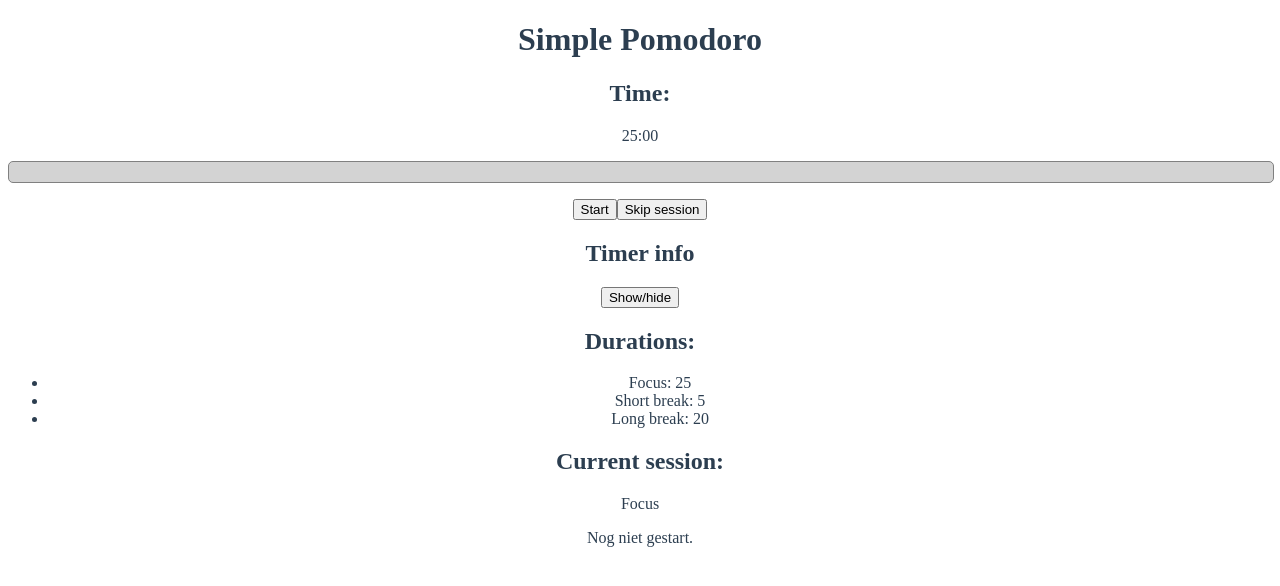
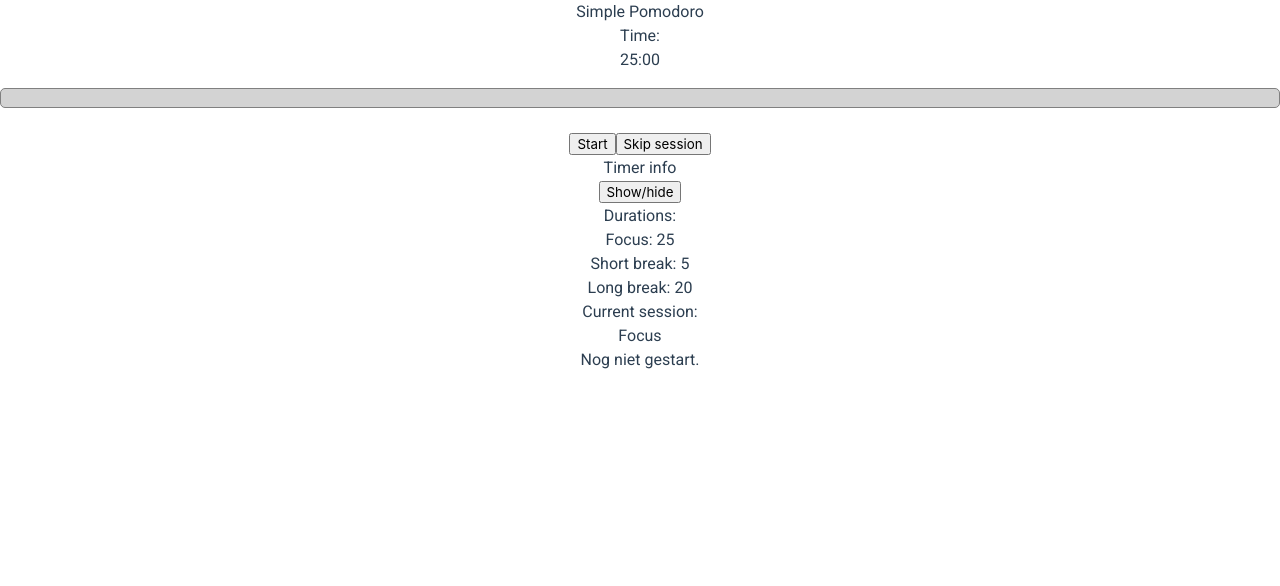
Before and after one commit to Thilerion/vue-pomodoro, a Vue app: page / in a window 1280 px wide. Shown: the top 586 px of the page. Built offline with nearby package versions, Linux system fonts and the light colour scheme.

Commit message:
revert to pre-bulma

```diff
--- a/package.json
+++ b/package.json
@@ -7,6 +7,7 @@
     "build": "vue-cli-service build"
   },
   "dependencies": {
+    "bulma": "^0.6.2",
     "moment": "^2.21.0",
     "vue": "^2.5.13",
     "vuex": "^3.0.1"
--- a/public/index.html
+++ b/public/index.html
@@ -4,7 +4,8 @@
     <meta charset="utf-8">
     <meta http-equiv="X-UA-Compatible" content="IE=edge">
     <meta name="viewport" content="width=device-width,initial-scale=1.0">
-    <link rel="shortcut icon" href="<%= webpackConfig.output.publicPath %>favicon.ico">
+	<link rel="shortcut icon" href="<%= webpackConfig.output.publicPath %>favicon.ico">
+	<link href="https://fonts.googleapis.com/css?family=Roboto:300,400,500" rel="stylesheet">
     <title>simple-pomodoro</title>
   </head>
   <body>
--- a/src/App.vue
+++ b/src/App.vue
@@ -1,24 +1,22 @@
 <template>
   <div id="app">
-    <flashing></flashing>
 	<pomodoro></pomodoro>
   </div>
 </template>
 
 <script>
 import Pomodoro from './components/Pomodoro'
-import Flashing from './components/Flashing'
 export default {
   name: 'app',
   components: {
-	  Pomodoro,
-	  Flashing
+	  Pomodoro
   }
 }
 </script>
 
 <style>
 #app {
+	font-family: 'Roboto', sans-serif;
 	-webkit-font-smoothing: antialiased;
 	-moz-osx-font-smoothing: grayscale;
 	text-align: center;
--- a/src/components/Flashing.vue
+++ /dev/null
@@ -1,49 +0,0 @@
-<template>
-	<div class="flashing-bg" :class="animationClass">
-
-	</div>
-</template>
-
-<script>
-export default {
-	computed: {
-		endOfSessionReached() {
-			return this.$store.state.endOfSession;
-		},
-		animationClass() {
-			if (this.endOfSessionReached) return 'animate';
-			else return 'dont-animate';
-		}
-	}
-}
-</script>
-
-<style>
-.flashing-bg {
-	height: 100%;
-	width: 100%;
-	position: fixed;
-	left: 0;
-	top: 0;
-	z-index: -1;
-
-}
-
-.animate {
-	animation: 5s alarm-background infinite alternate;
-}
-
-.dont-animate {
-	animation: none;
-	background-color: white;
-}
-
-@keyframes alarm-background {
-	from {
-		background: rgb(255, 0, 0);
-	}
-	to {
-		background: white;
-	}
-}
-</style>
--- a/src/main.js
+++ b/src/main.js
@@ -2,6 +2,8 @@ import Vue from 'vue'
 import Vuex from 'vuex'
 import App from './App.vue'
 import { store } from './store/store';
+
+import 'bulma/css/bulma.css'
 
 Vue.use(Vuex);
 
```
Also changed, not shown: 1 other file (tests, documents, lock files or other folders).
